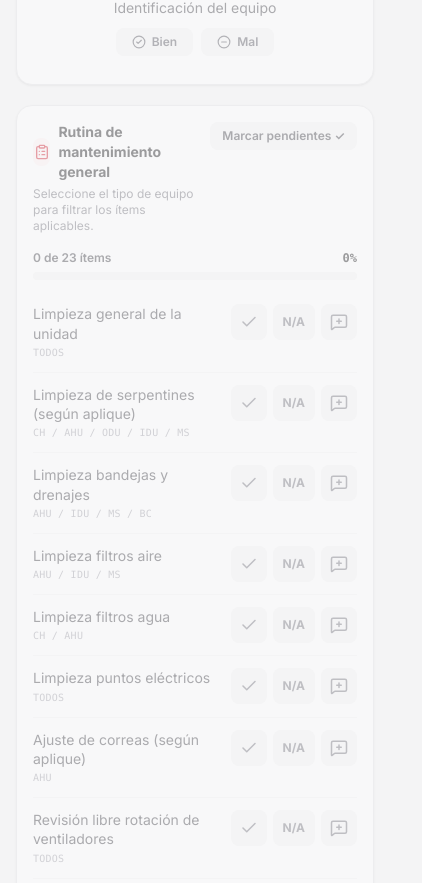
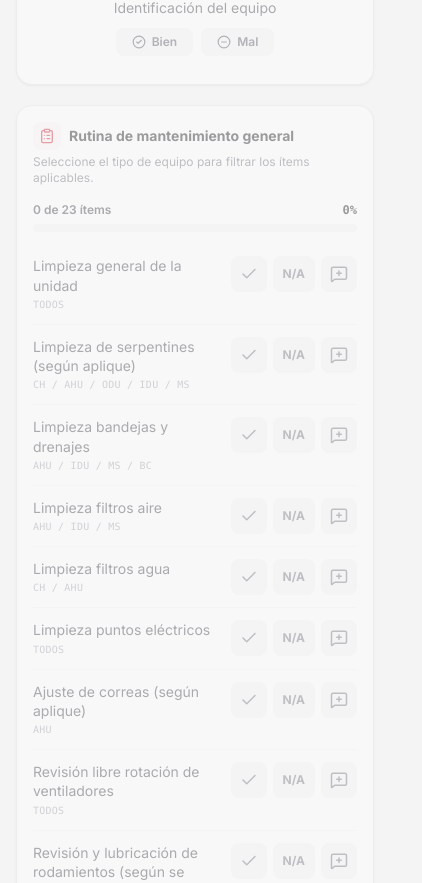
Before and after one commit to vmarrerop/SOLUTIONS, a React (Vite) app in the folder frontend/: page /revisiones/nueva in a window 390 px wide. Shown: the part 1578-2461 px from the top of the page, 422 px wide, since content can reach past the window. Built offline with nearby package versions, Linux system fonts and the light colour scheme.

Commit message:
fix(frontend): remove bulk-check button and fix iPhone viewport zoom issues

```diff
--- a/frontend/index.html
+++ b/frontend/index.html
@@ -2,7 +2,10 @@
 <html lang="es">
   <head>
     <meta charset="UTF-8" />
-    <meta name="viewport" content="width=device-width, initial-scale=1.0, viewport-fit=cover" />
+    <meta
+      name="viewport"
+      content="width=device-width, initial-scale=1.0, maximum-scale=1.0, user-scalable=no, viewport-fit=cover"
+    />
     <meta name="theme-color" content="#0a0a0c" />
     <meta
       name="description"
--- a/frontend/src/index.css
+++ b/frontend/src/index.css
@@ -30,6 +30,26 @@
   html {
     -webkit-font-smoothing: antialiased;
     -moz-osx-font-smoothing: grayscale;
+    -webkit-text-size-adjust: 100%;
+    text-size-adjust: 100%;
+  }
+
+  /* Nada puede desbordar horizontalmente la página en móvil */
+  html,
+  body {
+    overflow-x: clip;
+    max-width: 100%;
+  }
+
+  /* iOS Safari hace zoom automático al enfocar inputs con letra < 16px,
+     lo que descuadra la página. En pantallas táctiles los controles
+     usan mínimo 16px. */
+  @media (pointer: coarse) {
+    input,
+    select,
+    textarea {
+      font-size: 16px !important;
+    }
   }
 
   /* Respuesta táctil inmediata en móvil: elimina el delay de doble-tap
--- a/frontend/src/pages/RevisionFormPage.tsx
+++ b/frontend/src/pages/RevisionFormPage.tsx
@@ -322,15 +322,6 @@
   const setVisualItem = (i: number, patch: Partial<{ estado: VisualEstado; obs: string }>) =>
     setVisual((v) => v.map((it, idx) => (idx === i ? { ...it, ...patch } : it)))
 
-  const marcarTodosOk = () =>
-    setRutina((r) =>
-      r.map((v, idx) =>
-        rutinaVisible.some((it) => it.i === idx) && v.estado === null
-          ? { ...v, estado: 'ok' }
-          : v,
-      ),
-    )
-
   const descargarPdf = async () => {
     setGenerandoPdf(true)
     try {
@@ -654,7 +645,6 @@
 
       {/* Rutina de mantenimiento general */}
       <Card className={cx('p-4 sm:p-5', bloqueado)}>
-        <div className="flex items-start justify-between gap-3">
         <SectionTitle
           icon={ClipboardList}
           title="Rutina de mantenimiento general"
@@ -664,14 +654,6 @@
               : 'Seleccione el tipo de equipo para filtrar los ítems aplicables.'
           }
         />
-          <button
-            type="button"
-            onClick={marcarTodosOk}
-            className="shrink-0 rounded-lg bg-zinc-100 px-3 py-1.5 text-xs font-semibold text-zinc-700 transition-colors hover:bg-zinc-200"
-          >
-            Marcar pendientes ✓
-          </button>
-        </div>
 
         {/* Progreso */}
         <div className="mt-4">
```
Lines whose indentation alone changed are shown as unchanged.
